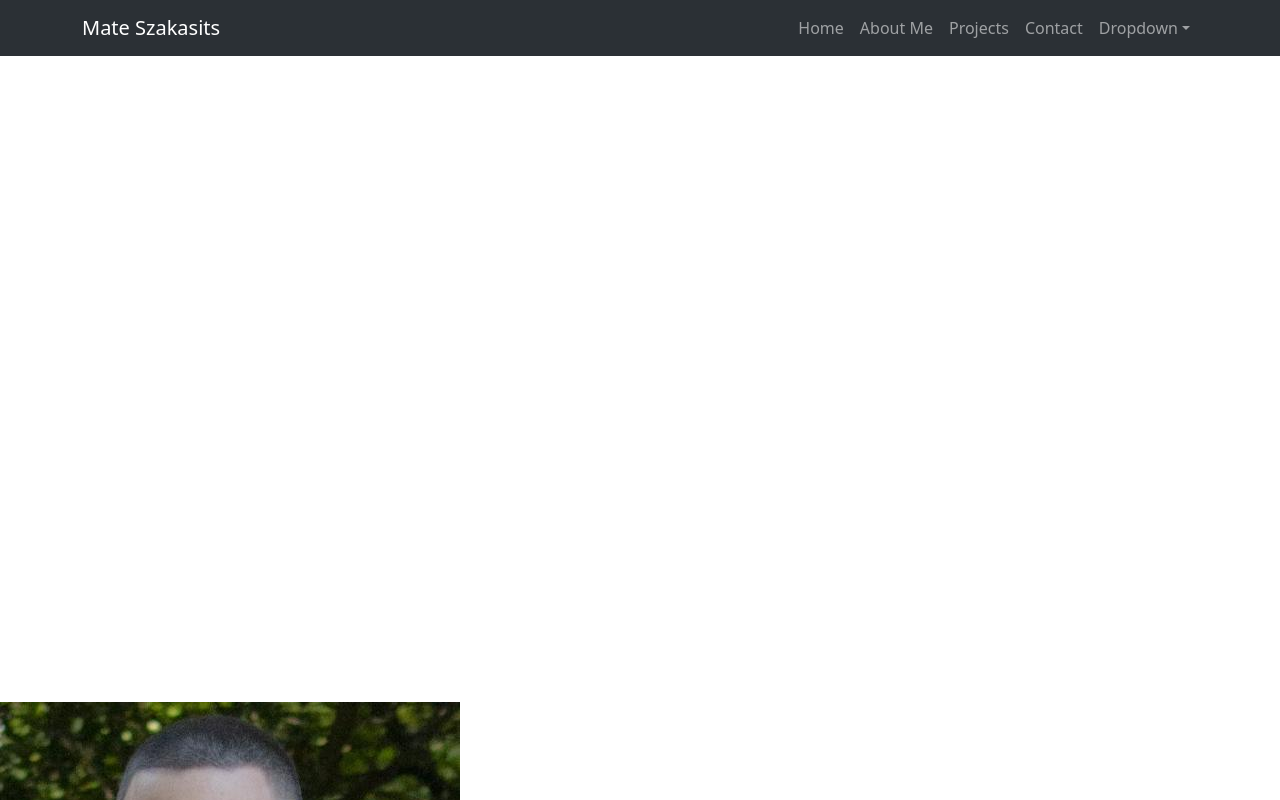
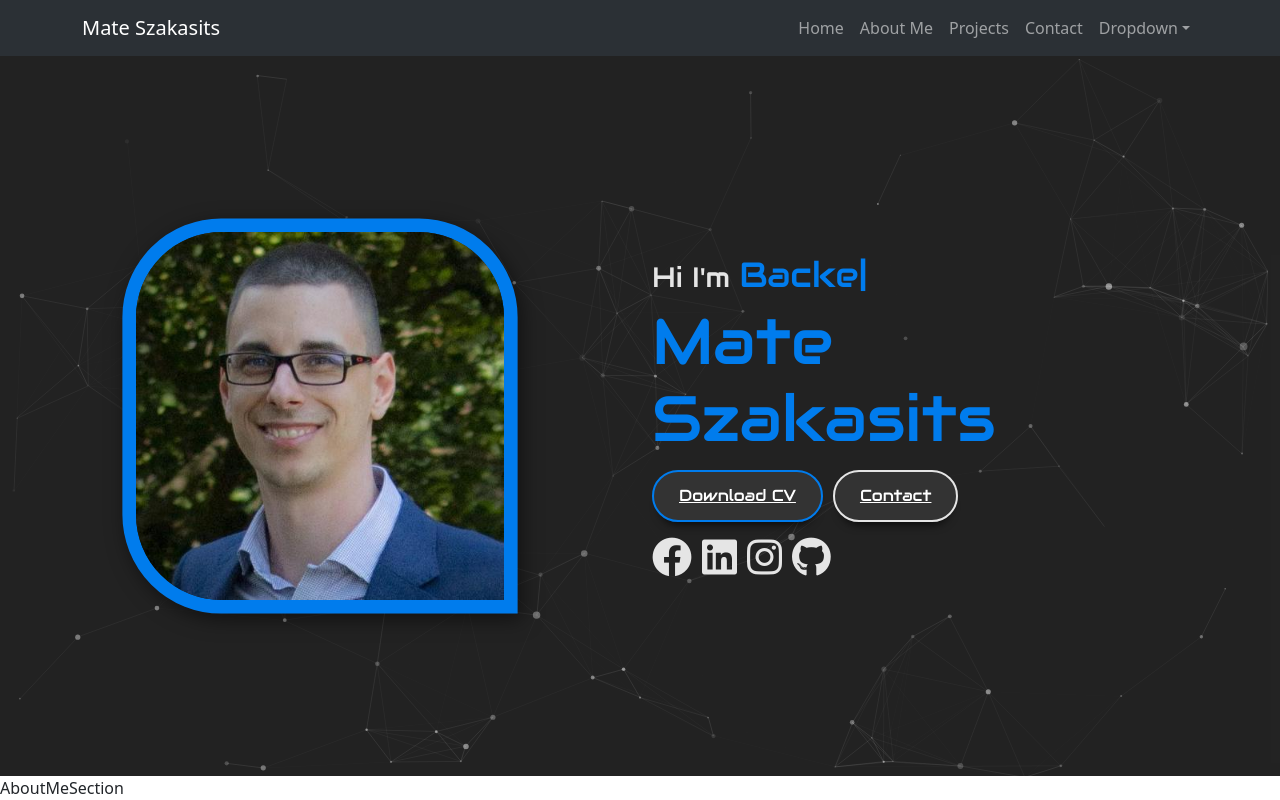
Before and after one commit to mate153/my-portfolio, a React (Vite) app in the folder client/: page / in a window 1280 px wide. Shown: the top 800 px of the page. Built offline with nearby package versions, Linux system fonts and the light colour scheme.

Commit message:
[ UPDATE ] Style added

```diff
--- a/client/src/components/style/WelcomeSection.css
+++ b/client/src/components/style/WelcomeSection.css
@@ -0,0 +1,112 @@
+.parallax-container{
+    position: relative;
+    height: 90vh;
+    width: 100%;
+    color: white;
+    margin: 0;
+    left: 12px;
+}
+
+.welcome-section-img{
+    position: relative;
+    z-index: 1;
+    height: 0;
+    justify-content: center;
+}
+
+.welcome-section-text{
+    position: relative;
+    z-index: 1;
+    height: fit-content;
+    justify-content: center;
+}
+
+.particles-js{
+    position: absolute;
+    width: 100%;
+    height: 100%;
+    z-index: 0;
+    background: #181818f3;
+    justify-content: center;
+    align-items: center;
+}
+
+.hero-pic {
+    max-width: 100%;
+    height: auto;
+    border-radius: 25% 25% 0% 25%;
+    overflow: hidden;
+    border: 17px solid #007ced;
+    box-shadow: 5px 7px 25px rgba(0,0,0,0.5);
+    transform: scale(0.8);
+}
+
+.hero-pic img {
+    max-width: 100%;
+    height: auto;
+    transition: 0.8s;
+}
+
+.hero-pic img:hover {
+    transform: scale(1.1);
+}
+
+.hero-text{
+    max-width: 500px;
+    display: flex;
+    flex-direction: column;
+    font-family: "Audiowide", sans-serif;
+}
+
+.hero-text h5{
+    color: #e5e5e5;
+    font-size: 28px;
+}
+
+.hero-text h5 span{
+    color: #007ced;
+    font-size: 35px;
+}
+
+.hero-text h1{
+    color: #007ced;
+    font-size: 4rem;
+}
+
+.btn1{
+    font-family: "Audiowide", sans-serif;
+    border-color: #d5d5d5;
+    color: #fff;
+    background-color: #333;
+    padding: 12px 25px;
+    margin: 5px 0;
+    border-radius: 30px;
+    border: 2px solid #e5e5e5;
+    box-shadow: 0 10px 10px -8px rgb(0 0 0 / 78%);
+}
+
+.btn1:hover{
+    background-color: #007ced;
+}
+
+.btn2{
+    margin-left: 10px;
+}
+
+.active{
+    border-color: #007ced;
+    transition: 0.5s;
+}
+
+.social i{
+    color: #e5e5e5;
+    font-size: 40px;
+    margin-right: 10px;
+    margin-top: 10px;
+    transition: 0.5s;
+}
+
+.social i:hover{
+    color: #007ced;
+    transform: rotate(360deg);
+}
```
